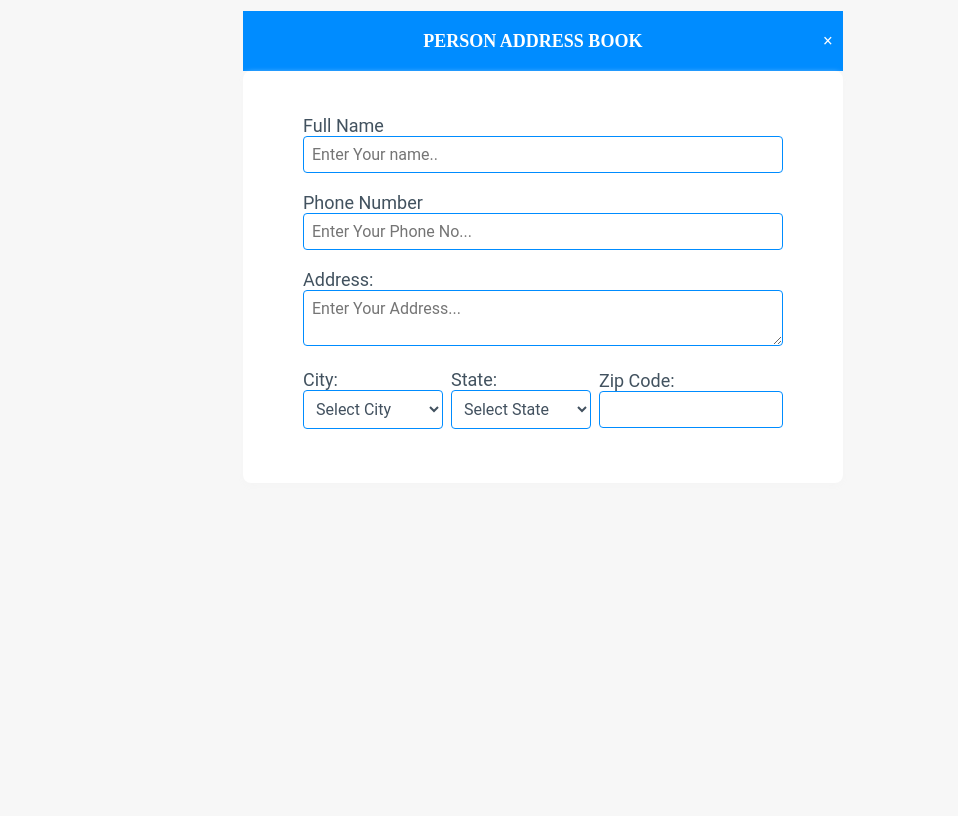
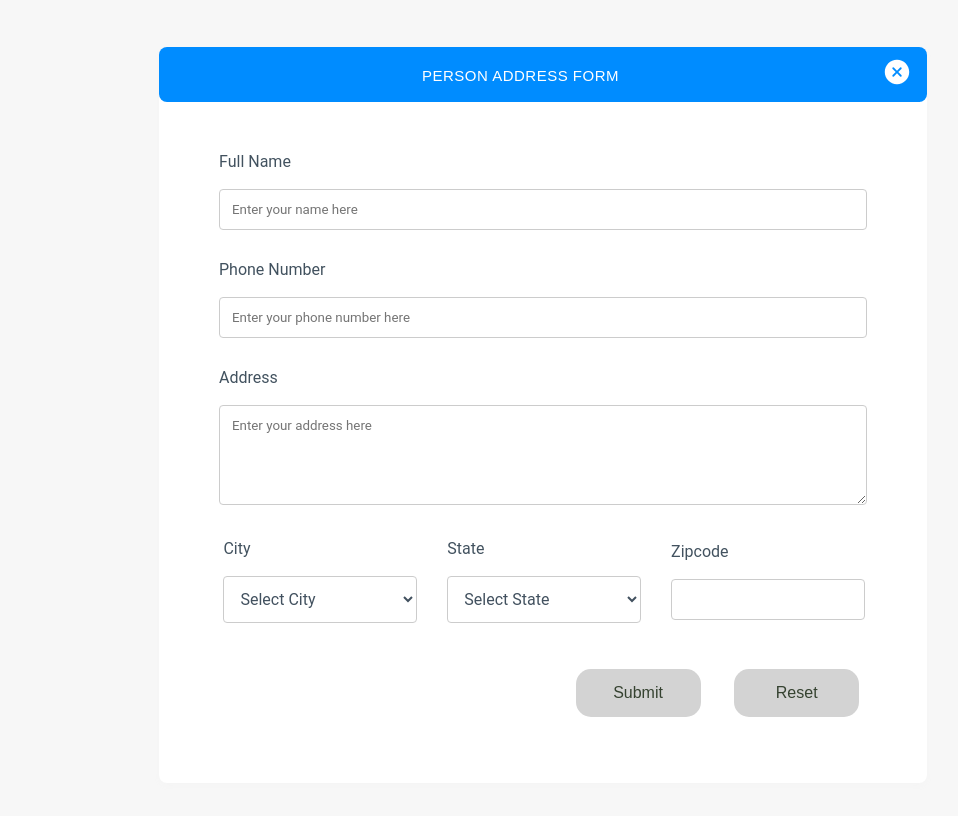
Before and after one commit to Piyush0666/AddressBookApp, a plain HTML site: page html/index.html in a window 1280 px wide. Shown: the part 73-889 px from the top of the page, without its empty margins (97-1055 px from the left). Before the commit the page ends 800 px from the top, so only its background shows below. Drawn offline with nearby package versions, Linux system fonts and the light colour scheme.

Commit message:
Added: Buttons for Submit and Reset Action

```diff
--- a/css/style.css
+++ b/css/style.css
@@ -1,33 +1,43 @@
-body{
+* {
+    box-sizing: border-box;
+}
+
+body {
     margin: 0;
     height: 100%;
     font-family: sans-serif;
     background-color: #f7f7f7;
 }
 
-.header-text{
-    padding: 12px 0;
+.header {
+    padding: 15px 0;
     background-color: #ffffff;
+}
+
+.header-content {
     display: flex;
     flex-direction: row;
     justify-content: center;
     align-items: center;
-    border: 0px solid #008CFF;
+    border: 0px solid green;
+    background: #ffffff;
 }
 
 .logo-content {
     display: flex;
     flex-direction: row;
     align-items: center;
-    border: 0px solid #008CFF;
-    width:80%;
+    border: 0px solid green;
+    width: 80%;
 }
 
-.logo-img{
+.logo-content>img {
     border: solid 0px #42515f;
+    width: 40px;
+    height: 40px;
 }
 
-.add-text {
+.book-text {
     text-align: left;
     font: normal normal bold 18px/20px Montserrat;
     letter-spacing: 0px;
@@ -35,7 +45,7 @@ body{
     text-transform: uppercase;
 }
 
-.book-text {
+.add-book {
     top: 25px;
     text-align: left;
     font: normal normal bold 18px/20px Montserrat;
@@ -44,64 +54,61 @@ body{
     text-transform: uppercase;
 }
 
-*{
-    box-sizing:border-box;
+.book-text,
+.add-book {
+    padding-left: 5px;
 }
 
-.heading {
-    text-align: center;
-    text-transform: uppercase;
-    margin-top: 20px;
-    background: #008CFF;
-    padding: 20px 0px;
-    color: #ffffff;
-    font: normal normal bold 18px/20px Montserrat;
-    max-width: 600px;
-    margin: 0px auto;
-    margin-top: 20px;
-}
-
-.close {
-    float: right;
-    cursor: pointer;
-    margin-right: 10px;
-    color: #ffffff;
+.form-content {
+    min-height: calc(100% - 80px);
+    display: flex;
+    justify-content: center;
+    align-items: center;
+    border: 0px solid green;
+    box-shadow: rgba(60, 64, 67, 0.3) 0px 1px 2px 0px, rgba(60, 64, 67, 0.15) 0px 2px 6px 2px;
 }
 
 .form {
-    width: 100%;
-    padding: 44px 60px;
-    margin-top: 10px;
+    width: 60%;
     background: #ffffff 0% 0% no-repeat padding-box;
     box-shadow: 0px 3px 6px #f5f5f5;
     border-radius: 8px;
     opacity: 1;
-    justify-content: center;
-    max-width: 600px;
-    margin: 0px auto;
-    font: normal normal normal 16px Roboto;
+    margin-top: 50px;
+    margin-bottom: 50px;
 }
 
-label {
-    display: inline-block;
-    min-width: 140px;
+.form-head {
+    font: normal normal bold 24px/37px Roboto;
+    letter-spacing: 0.5px;
+    color: #ffffff;
+    width: 100%;
+    font-weight: 400;
+    text-transform: capitalize;
+    opacity: 1;
+    background-color: #008CFF;
+    text-align: center;
+    height: 55px;
+    font-family: 'Quicksand', sans-serif;
+    font-size: 15px;
+    padding-top: 10px;
+    border-radius: 8px;
 }
 
-.text {
-    font-size: 18px;
-    color: #42525f;
-    opacity: 1;
-    font-family: Roboto;
+.cross-icon {
+    cursor: pointer;
+    font-size: 1.5em;
+    float: right;
 }
 
-.input {
-    width: 100%;
-    padding: 8px;
-    border: 1px solid #008CFF;
-    border-radius: 4px;
-    resize: vertical;
-    font: normal normal normal 16px Roboto;
-    letter-spacing: 0px;
+.close-circle {
+    padding-right: 15px;
+    height: 30px;
+    width: 30px;
+}
+
+.body {
+    padding: 50px 60px;
 }
 
 .row-content {
@@ -110,16 +117,124 @@ label {
     margin-bottom: 10px;
     align-items: center;
     border: 0px solid green;
+    margin: 0px auto;
+    width: 100%;
+}
+
+.label-city,
+.label-state,
+.label-zip {
+    width: calc(33% - 20px);
+}
+
+.label-city,
+.label-state {
+    margin-right: 30px;
+}
+
+.label-text-phone {
+    font-size: 16px;
+    color: #42525f;
+    opacity: 1;
+    font-family: Roboto;
+}
+
+.city,
+.state,
+.zip {
+    font-size: 16px;
+    color: #42525f;
+    opacity: 1;
+    font-family: Roboto;
+}
+
+.text {
+    font-size: 16px;
+    color: #42525f;
+    opacity: 1;
+    font-family: Roboto;
+}
+
+.error-output {
+    font-size: 12px;
+    font-style: italic;
+    color: red;
+}
+
+.input {
+    width: 100%;
+    padding: 12px;
+    border: 1px solid #ccc;
+    border-radius: 4px;
+    resize: vertical;
+    margin-bottom: 30px;
+    font-family: Roboto;
+}
+
+.profie-radio-content {
+    display: flex;
+    flex-direction: row;
+}
+
+.profile-radio-content>label {
+    display: flex;
+    flex-direction: row;
+    align-items: center;
+}
+
+.profile {
+    width: 40px;
+    border-radius: 50%;
+    margin-left: 12px;
 }
 
 select {
-    width: 100%;
-    padding: 8px;
-    border: 1px solid#008CFF;
+    padding: 12px;
+    border: 1px solid#ccc;
     border-radius: 4px;
     resize: vertical;
     font: normal normal normal 16px Roboto;
     letter-spacing: 0px;
     color: #42515f;
     background-color: transparent;
+    justify-content: space-between;
+    margin-right: 40px;
+    width: 100%;
+    margin-bottom: 30px;
 }
+
+.add-reset {
+    width: 104%;
+    height: 10vh;
+    background: #ffffff;
+    display: flex;
+    justify-content: flex-end;
+    align-items: center;
+    padding: 0;
+}
+
+button {
+    width: 125px;
+    height: 48px;
+    border: none;
+    outline: none;
+    background: #D3D3D3;
+    color: #354230;
+    font-size: 16px;
+    border-radius: 15px;
+    text-align: center;
+    position: relative;
+    overflow: hidden;
+    cursor: pointer;
+}
+
+button:hover {
+    color: #3179fd;
+    border: #3179fd solid 1px;
+    background: #fff;
+}
+
+.addButton,
+.resetButton {
+    margin-right: 5%;
+}
--- a/html/index.html
+++ b/html/index.html
@@ -5,74 +5,95 @@
     <meta charset="UTF-8">
     <meta http-equiv="X-UA-Compatible" content="IE=edge">
     <meta name="viewport" content="width=device-width, initial-scale=1.0">
-    <title>Document</title>
+    <title>Addressbook Practice</title>
+    <link href="https://fonts.googleapis.com/css2?family=Roboto:wght@300;400;500;600&display=swap">
     <link rel="stylesheet" href="../css/style.css">
-    <script type="text/javascript" src="../javascript/formvalidation.js"></script>
+    <script type="text/javascript" src="../javascript/addressbookformvalidation.js"></script>
+    <script type="javascript" src="../javascript/addressbook.js"></script>
 </head>
+<style>
+
+</style>
 
 <body>
-    <header class="header-text">
+    <!-- UC1 Begin with creating an Address Book Form UI-->
+    <header class="header-content header">
         <div class="logo-content">
             <img src="../assets/adressbookimage.png" alt="logo">
             <div>
-                <span class="add-text">ADDRESS</span><br>
-                <span class="book-text">BOOK</span>
+                <span class="book-text">ADDRESS</span><br>
+                <span class="book-text add-book">BOOK</span>
             </div>
         </div>
     </header>
-    <header class="heading">
-        Person Address Book
-        <span class="close">&times;</span>
-    </header>
 
-    <div class="">
-        <form class="form">
-            <div>
-                <label class="label text" for="name">Full Name</label>
-                <input class="input" type="text" id="name" name="name" placeholder="Enter Your name.." required>
-                <error-output class="text-error" for="name"></error-output>
+    <!-- UC2 Ability to add Form Header-->
+    <div class="form-content">
+        <form class="form" action="#" onsubmit="save();" onreset="reset();">
+            <div class="form-head">
+                <span class="form-head-text">PERSON ADDRESS FORM</span>
+                <span class="cross-icon">
+                    <ion-icon class="close-circle" name="close-circle"></ion-icon>
+                </span>
             </div>
-            <br>
-            <div>
-                <label class="label text" for="phone">Phone Number</label><br>
-                <input class="input" type="text" id="phone" name="phone" placeholder="Enter Your Phone No..." required>
-                <error-output class="phone-error" for="phone"></error-output>
-            </div>
-            <br>
-            <div>
-                <label class="label text" for="address">Address:</label>
-                <textarea class="input" id="address" name="address" placeholder="Enter Your Address..." required></textarea>
-                <error-output class="address-error" for="address"></error-output>
-            </div>
-            <br>
-            <div class="row-content">
-                <div>
-                    <label class="label text" for="city">City:</label>
-                    <select name="city" id="city" required>
-                        <option value='' selected='selected'>Select City</option>
-                        <option value="Faridabad">Faridabad</option>
-                        <option value="Delhi">Delhi</option>
-                        <option value="Ambala">Ambala</option>
-                    </select>
+
+            <!-- UC3 Add Form Input Fields to the Address Book Form UI-->
+            <div class="body">
+                <label class="label text" for="name">Full Name</label><br>&nbsp;
+                <input class="input" type="text" id="name" name="name" placeholder="Enter your name here" required>
+                <error-output class="text-error"></error-output>
+
+                <label class="label-text-phone" for="phone">Phone Number</label><br>&nbsp;
+                <input class="input" type="tel" id="phone" name="phone" placeholder="Enter your phone number here"
+                    required>
+                <error-output class="phone-error"></error-output>
+
+                <label class="label text" for="address">Address</label><br>&nbsp;
+                <textarea id="address" class="input" name="address" placeholder="Enter your address here"
+                    style="height: 100px; "></textarea>
+                <error-output class="address-error"></error-output>
+
+                <div class="row-content">&nbsp;
+                    <div class="label-city">
+                        <label class="city" for="city">City</label><br>&nbsp;
+                        <select id="city" name="city">
+                            <option value="0">Select City</option>
+                            <option value="1 ">Ambala</option>
+                            <option value="2 ">Gurgaon</option>
+                            <option value="3 ">Noida</option>
+                            <option value="4 ">Shimla</option>
+                            <option value="5 ">Chennai</option>
+                        </select>
+                    </div>
+                    <div class="label-state">
+                        <label class="state" for="state">State</label><br>&nbsp;
+                        <select id="state" name="state">
+                            <option value="">Select State</option>
+                            <option value="Haryana">Haryana</option>
+                            <option value="Punjab">Punjab</option>
+                            <option value="Uttar Pradesh">Uttar Pradesh</option>
+                            <option value="Himachal Pradesh">Himachal Pradesh</option>
+                            <option value="Tamilnadu">Tamilnadu</option>
+                        </select>
+                    </div>
+                    <div class="label-zip">
+                        <label class="zip" for="zipcode">Zipcode</label></br>&nbsp;
+                        <input class="input" id="zipcode " name="zipcode"></input>
+                    </div>
                 </div>
-                &nbsp;&nbsp;
-                <div>
-                    <label class="label text" for="state">State:</label>
-                    <select name="state" id="state" required>
-                        <option value='' selected='selected'>Select State</option>
-                        <option value="Haryana">Haryana</option>
-                        <option value="Delhi">Delhi</option>
-                        <option value="Punjab">Punjab</option>
-                    </select>
-                </div>
-                &nbsp;&nbsp;
-                <div>
-                    <label class="label text" for="zip">Zip Code:</label>
-                    <input class="input" type="text" id="zipcode" name="zipcode" placeholder=" " required>
+
+                <!-- UC5 Add submit and reset button at the end of the form-->
+                <div class="add-reset">
+                    <button type="add" class="addButton" id="addButton">Submit</button>
+                    <button type="reset" class="resetButton" id="resetButton">Reset</button>
                 </div>
             </div>
+
         </form>
     </div>
+
+    <script type="module" src="https://unpkg.com/ionicons@5.5.2/dist/ionicons/ionicons.esm.js"></script>
+    <script nomodule src="https://unpkg.com/ionicons@5.5.2/dist/ionicons/ionicons.js"></script>
 </body>
 
 </html>
```
Also changed, not shown: javascript/addressbook.js (added, +50 -0 lines), javascript/addressbookformvalidation.js (renamed from javascript/formvalidation.js).
